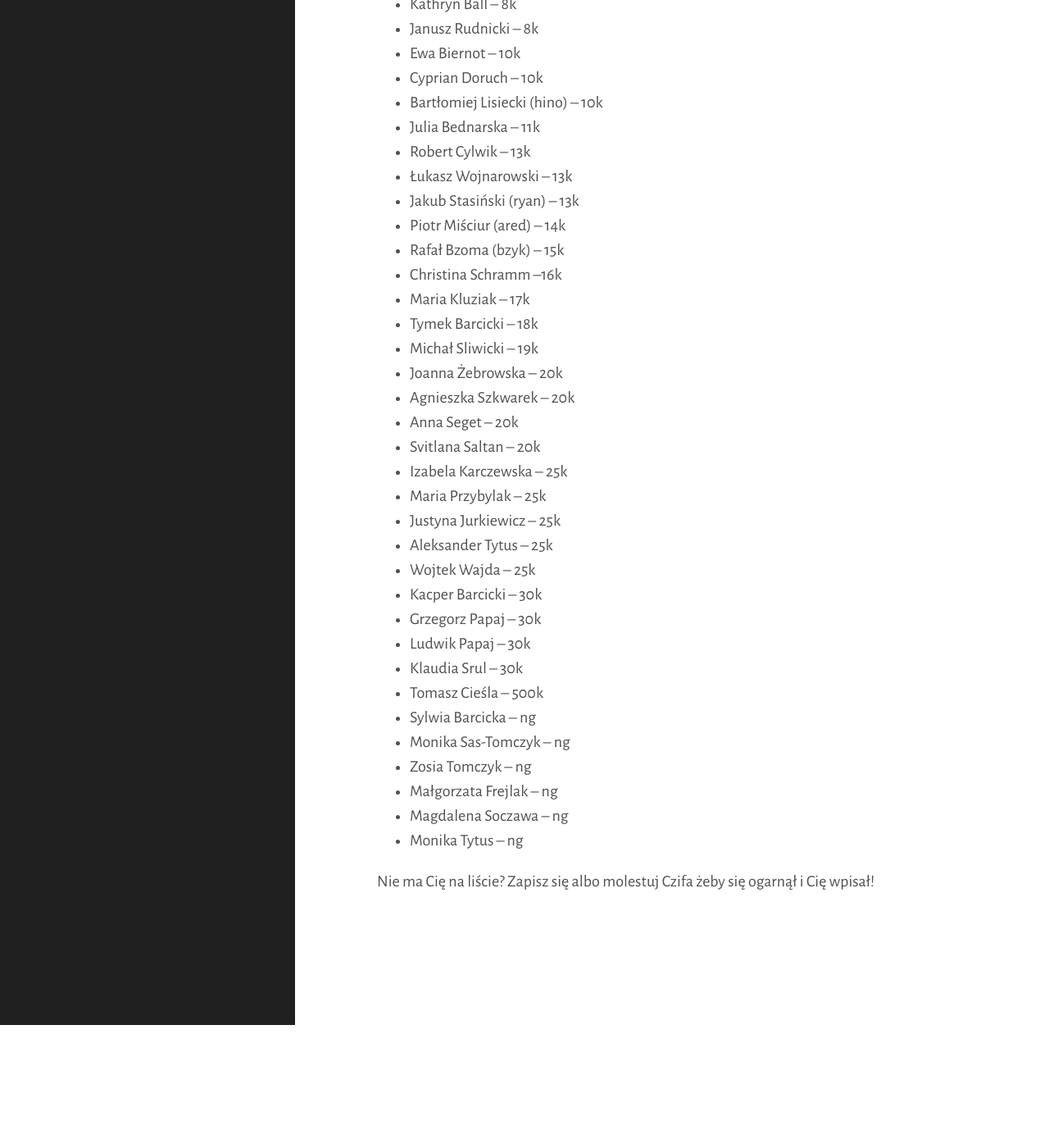
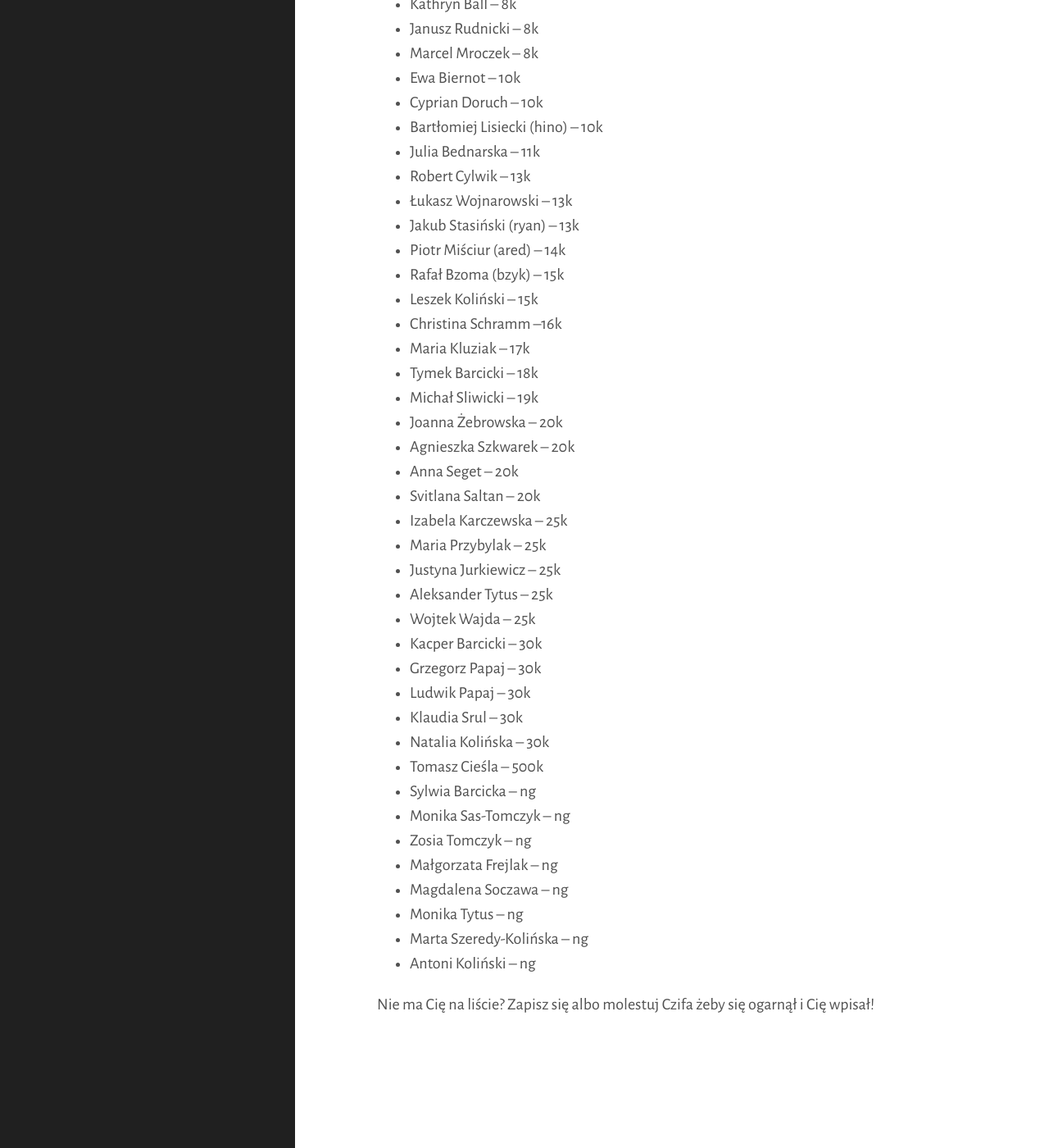
Before and after one commit to tasuki/lsg, a Jekyll site: the page built from zarejestrowani.md, in a window 1280 px wide and 1400 px high, scrolled down 1360 px. Shown: the whole window at 82% size. Built offline with Jekyll 4.4.1, drawn with Linux system fonts in a browser that asks for light colours; nearby versions of some CDN libraries; before the commit the page ends 2610 px from its top, so only the background shows below that.

Commit message:
Update zarejestrowani.md

```diff
--- a/zarejestrowani.md
+++ b/zarejestrowani.md
@@ -48,6 +48,7 @@ Zarejestrowani uczestnicy (mniej więcej wg siły):
 - Marcelina Chojnacka -- 8k
 - Kathryn Ball -- 8k
 - Janusz Rudnicki -- 8k
+- Marcel Mroczek -- 8k
 - Ewa Biernot -- 10k
 - Cyprian Doruch -- 10k
 - Bartłomiej Lisiecki (hino) -- 10k
@@ -57,6 +58,7 @@ Zarejestrowani uczestnicy (mniej więcej wg siły):
 - Jakub Stasiński (ryan) -- 13k
 - Piotr Miściur (ared) -- 14k
 - Rafał Bzoma (bzyk) -- 15k
+- Leszek Koliński -- 15k
 - Christina Schramm --16k
 - Maria Kluziak -- 17k
 - Tymek Barcicki -- 18k
@@ -74,6 +76,7 @@ Zarejestrowani uczestnicy (mniej więcej wg siły):
 - Grzegorz Papaj -- 30k
 - Ludwik Papaj -- 30k
 - Klaudia Srul -- 30k
+- Natalia Kolińska -- 30k
 - Tomasz Cieśla -- 500k
 - Sylwia Barcicka -- ng
 - Monika Sas-Tomczyk -- ng
@@ -81,6 +84,8 @@ Zarejestrowani uczestnicy (mniej więcej wg siły):
 - Małgorzata Frejlak -- ng
 - Magdalena Soczawa -- ng
 - Monika Tytus -- ng
+- Marta Szeredy-Kolińska -- ng
+- Antoni Koliński -- ng
 
 
 
```
